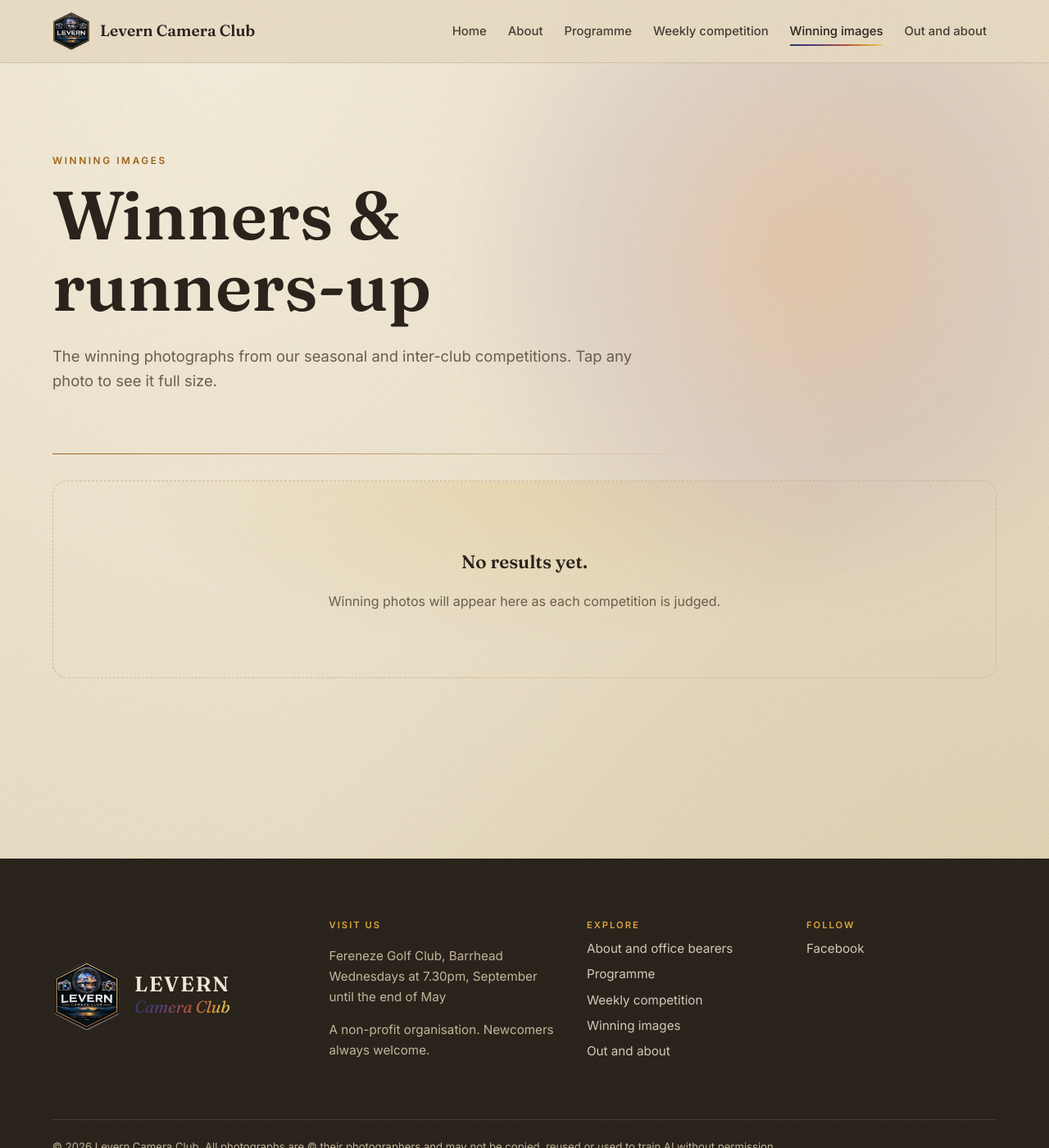
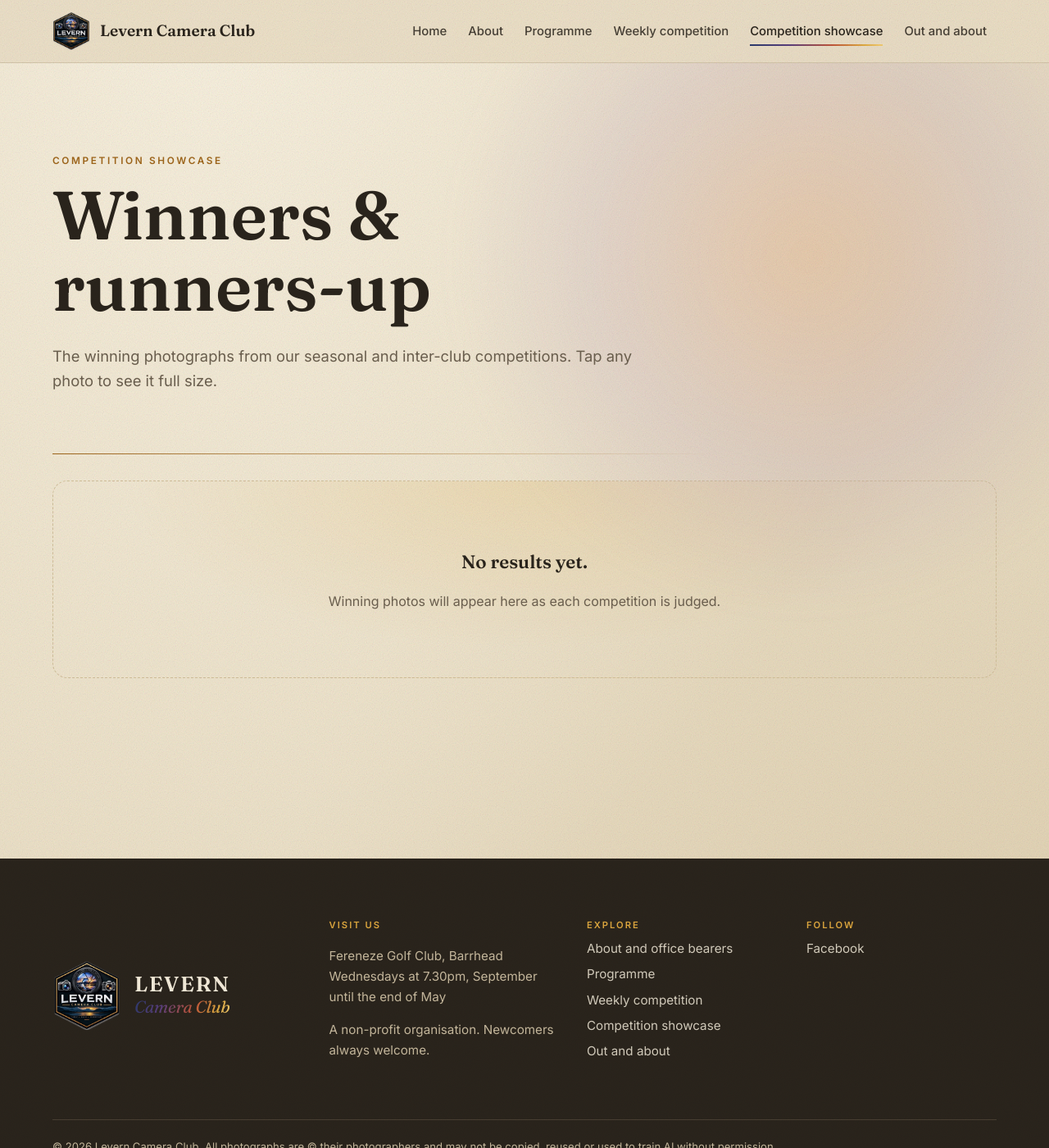
Before and after one commit to grantfitfuel/levern-camera-club, a Jekyll site: the page built from results.html, in a window 1280 px wide and 1400 px high. Shown: the whole window at 82% size. Built offline with Jekyll 4.4.1, drawn with Linux system fonts in a browser that asks for light colours.

Commit message:
Rename Winning images to Competition showcase
Co-Authored-By: Claude Opus 5.5 <noreply@anthropic.com>
Claude-Session: https://claude.ai/code/session_012PBygZKZRm7fLhazHccoH4

```diff
--- a/_layouts/default.html
+++ b/_layouts/default.html
@@ -33,7 +33,7 @@
         <a href="{{ '/about/' | relative_url }}" {% if here == '/about/' %}aria-current="page"{% endif %}>About</a>
         <a href="{{ '/programme/' | relative_url }}" {% if here == '/programme/' %}aria-current="page"{% endif %}>Programme</a>
         <a href="{{ '/weekly-competition/' | relative_url }}" {% if here == '/weekly-competition/' %}aria-current="page"{% endif %}>Weekly competition</a>
-        <a href="{{ '/results/' | relative_url }}" {% if here == '/results/' %}aria-current="page"{% endif %}>Winning images</a>
+        <a href="{{ '/results/' | relative_url }}" {% if here == '/results/' %}aria-current="page"{% endif %}>Competition showcase</a>
         {% if site.show_camera_corner %}<a href="{{ '/camera-corner/' | relative_url }}" {% if here contains '/camera-corner/' %}aria-current="page"{% endif %}>Camera Corner</a>{% endif %}
         <a href="{{ '/out-and-about/' | relative_url }}" {% if here == '/out-and-about/' %}aria-current="page"{% endif %}>Out and about</a>
       </nav>
@@ -61,7 +61,7 @@
           <li><a href="{{ '/about/' | relative_url }}">About and office bearers</a></li>
           <li><a href="{{ '/programme/' | relative_url }}">Programme</a></li>
           <li><a href="{{ '/weekly-competition/' | relative_url }}">Weekly competition</a></li>
-          <li><a href="{{ '/results/' | relative_url }}">Winning images</a></li>
+          <li><a href="{{ '/results/' | relative_url }}">Competition showcase</a></li>
           {% if site.show_camera_corner %}<li><a href="{{ '/camera-corner/' | relative_url }}">Camera Corner</a></li>{% endif %}
           <li><a href="{{ '/out-and-about/' | relative_url }}">Out and about</a></li>
         </ul>
--- a/results.html
+++ b/results.html
@@ -1,11 +1,11 @@
 ---
-title: Winning images
+title: Competition showcase
 permalink: /results/
 ---
 {% assign comps = site.competitions | where_exp: "c", "c.category != 'Weekly'" | sort: "date" | reverse %}
 <section class="page-head">
   <div class="wrap">
-    <p class="eyebrow">Winning images</p>
+    <p class="eyebrow">Competition showcase</p>
     <h1>Winners &amp; <span class="nowrap">runners-up</span></h1>
     <p class="lede">The winning photographs from our seasonal and inter-club competitions. Tap any photo to see it full size.</p>
     {% if comps.size > 0 %}
```
